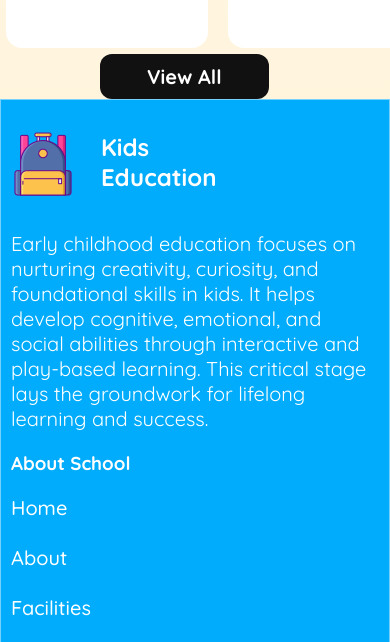
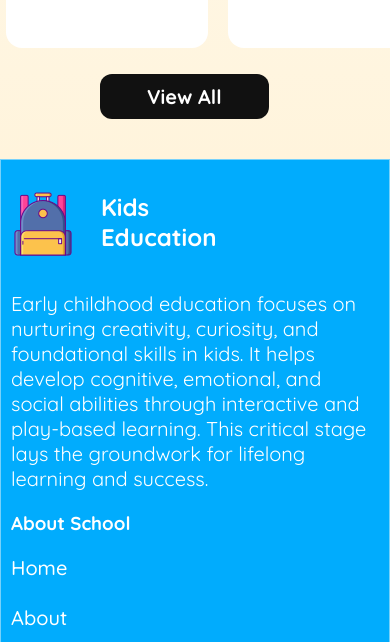
Before and after one commit to fahimsaroar04/kids-school, a plain HTML site: page index.html in a window 390 px wide. Shown: the part 4118-4760 px from the top of the page. Drawn offline with Linux system fonts and the light colour scheme.

```diff
--- a/style/style.css
+++ b/style/style.css
@@ -421,7 +421,7 @@
     margin-left: 10px;
    }
    .img-btn{
-    margin: 0 0 0 100px;
+    margin: 20px 0 40px 100px;
    }
 
 }
```
